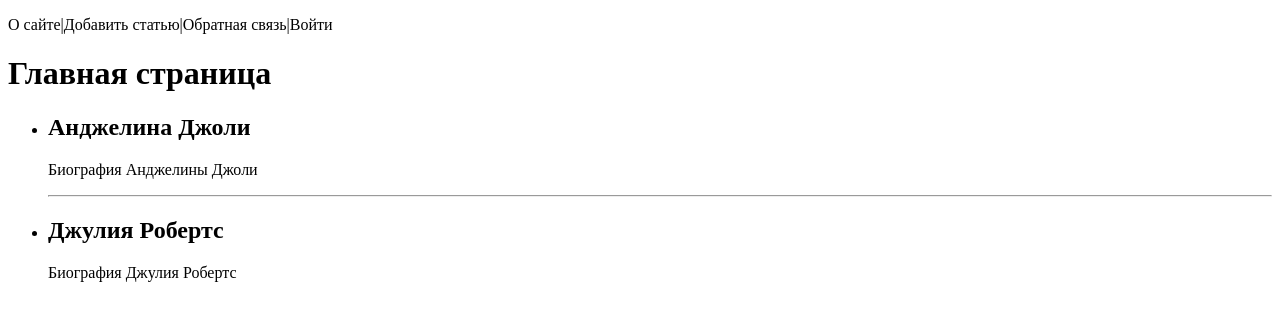
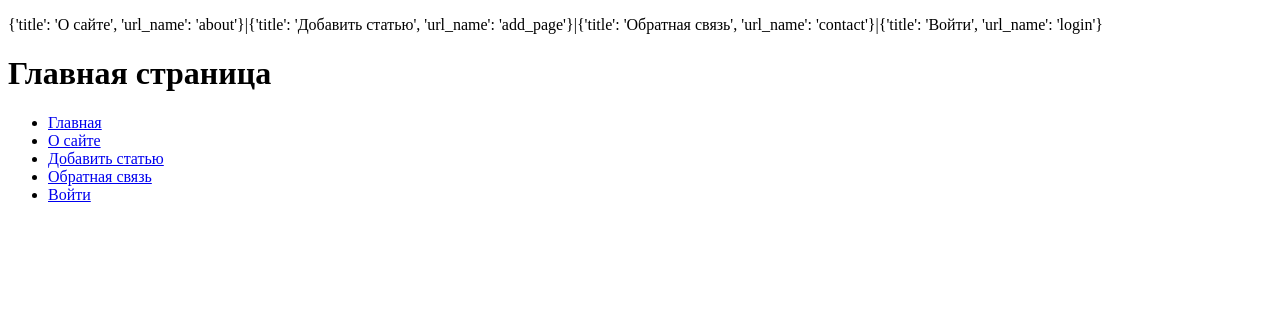
Before and after one commit to ShchadnevNick/Django, a Django app: page / in a window 1280 px wide. Shown: the top 321 px of the page. Run offline with Django 4.2, Linux system fonts and the light colour scheme.

Commit message:
ready url

```diff
--- a/sitewomen/women/templates/women/index.html
+++ b/sitewomen/women/templates/women/index.html
@@ -7,16 +7,11 @@
     <p >{{menu| join:'|'}}</p>
     <h1>{{title}}</h1>
 <ul>
-    {% for p in posts %}
-    {% if p.is_published %}
-        <li>
-            <h2>{{p.title}}</h2>
-            <p>{{p.content}}</p>
-            {% if not forloop.last %}
-            <hr>
-            {% endif %}
-        </li>
-    {% endif %}
+    <li><a href="{% url 'home' %}">Главная</a></li>
+    {% for m in menu %}
+    {% if not forloop.last %}<li>{% else %}<li class="last">{% endif %}
+             <a href="{% url m.url_name %}">{{m.title}}</a>
+    </li>
     {% endfor %}
 </ul>
 
--- a/sitewomen/women/urls.py
+++ b/sitewomen/women/urls.py
@@ -1,9 +1,11 @@
-from tkinter.font import names
-from django.urls import path, register_converter
-from women.views import index, about
+from django.urls import path
+from women import views
 
 urlpatterns = [
-    path('', index, name='home'),
-    path('about/', about, name='about'),
-
+    path('', views.index, name='home'),
+    path('about/', views.about, name='about'),
+    path('addpage/', views.addpage, name='add_page'),
+    path('contact/', views.contact, name='contact'),
+    path('login/', views.login, name='login'),
+    path('post/<int:post_id>/', views.show_post, name='post'),
 ]
--- a/sitewomen/women/views.py
+++ b/sitewomen/women/views.py
@@ -2,7 +2,11 @@ from django.http import HttpResponse
 from django.shortcuts import render
 
 
-menu = ["О сайте", "Добавить статью", "Обратная связь", "Войти"]
+menu = [{'title': "О сайте", 'url_name': 'about'},
+        {'title': "Добавить статью", 'url_name': 'add_page'},
+        {'title': "Обратная связь", 'url_name': 'contact'},
+        {'title': "Войти", 'url_name': 'login'}
+]
 
 data_db = [
     {'id': 1, 'title': 'Анджелина Джоли', 'content': 'Биография Анджелины Джоли', 'is_published': True},
@@ -19,5 +23,16 @@ def index(request):
     return render(request, 'women/index.html', data)
 
 def about(request):
-    data = {'title': 'О сайте'}
-    return render(request, 'women/about.html', data)
+    return render(request, 'women/about.html', {'title': 'О сайте', 'menu': menu})
+
+def addpage(request):
+    return HttpResponse("Добавление статьи")
+
+def contact(request):
+    return HttpResponse("Обратная связь")
+
+def login(request):
+    return HttpResponse("Авторизация")
+
+def show_post(request, post_id):
+    return HttpResponse(f'Отображение статьи с id = {post_id}')
```
Also changed, not shown: sitewomen/women/templates/women/about.html (+13 -3 lines).
